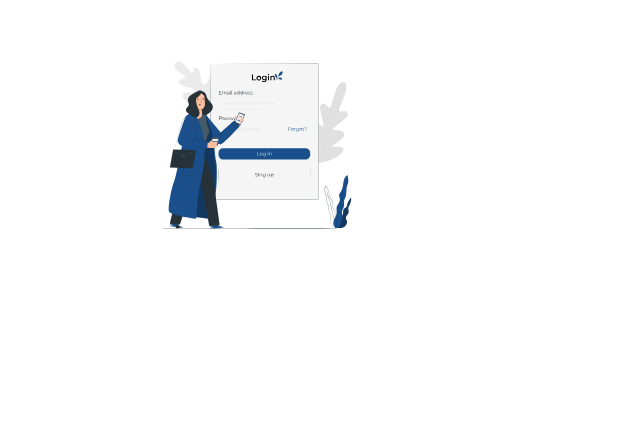
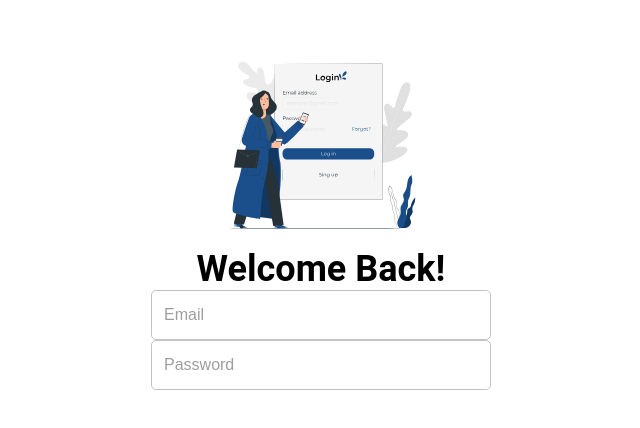
Before and after one commit to nichita000/railsware-test-task, a React (Create React App) app: page /login in a window 1280 px wide. Shown: the top 428 px of the page, without its empty margins (319-959 px from the left). Built offline with nearby package versions, Linux system fonts and the light colour scheme.

Commit message:
Add LoginForm component. Install formik in order to handle forms. Add TextField component

```diff
--- a/package.json
+++ b/package.json
@@ -10,6 +10,7 @@
     "@types/node": "^12.0.0",
     "@types/react": "^17.0.0",
     "@types/react-dom": "^17.0.0",
+    "formik": "^2.2.9",
     "react": "^17.0.2",
     "react-dom": "^17.0.2",
     "react-router-dom": "6",
--- /dev/null
+++ b/src/components/inputs/TextField/index.tsx
@@ -0,0 +1,68 @@
+import React, { useState } from "react";
+import styled from "styled-components";
+import { mapToThemeColors, mapToThemeSizes } from "../../../shared/theme-mappers";
+import TextFieldComponent from "./TextField.types";
+
+const TextField: TextFieldComponent = ({
+  className,
+  placeholder,
+  value: valueProp,
+  type,
+  name,
+  onChange,
+  ...props
+}) => {
+  const [value, setValue] = useState<string>(valueProp ?? '');
+
+  const handleOnChange = (event: React.ChangeEvent<HTMLInputElement>) => {
+    setValue(event.target.value);
+
+    if (onChange) {
+      onChange(event);
+    }
+  }
+
+  return (
+    <StyledTextFieldContainer>
+      <StyledTextField
+        className={className}
+        type={type}
+        placeholder={placeholder}
+        value={value}
+        name={name}
+        onChange={handleOnChange}
+      />
+    </StyledTextFieldContainer>
+  )
+}
+
+const StyledTextFieldContainer = styled.div`
+  width: ${props => mapToThemeSizes(props.theme).spacings.container}px;
+  position: relative;
+`;
+
+const StyledTextField = styled.input`
+  width: 100%;
+  height: 50px;
+  border-radius: 5px;
+  border: 1px solid;
+  border-color: ${props => mapToThemeColors(props.theme).inputs.border};
+  padding: 12px 12px;
+  box-sizing: border-box;
+  font-size: 16px;
+  color: ${props => mapToThemeColors(props.theme).inputs.color};
+  outline: none;
+  &:focus {
+    border-color: ${props => mapToThemeColors(props.theme).inputs.borderFocus};
+    color: ${props => mapToThemeColors(props.theme).inputs.colorFocus};
+    &::placeholder {
+      color: ${props => mapToThemeColors(props.theme).inputs.placeholderFocus};
+    }
+  }
+  &::placeholder {
+    color: ${props => mapToThemeColors(props.theme).inputs.placeholder};
+    opacity: .7;
+  }
+`;
+
+export default TextField;
--- /dev/null
+++ b/src/pages/Login/LoginForm.tsx
@@ -0,0 +1,44 @@
+import { useFormik } from 'formik';
+import styled from 'styled-components';
+import TextField from '../../components/inputs/TextField';
+import LoginFormComponent, { LoginFormValues } from './LoginForm.types';
+
+const LoginForm: LoginFormComponent = ({
+  onSubmit: onSubmitProp,
+}) => {
+  const handleSubmit = (values: LoginFormValues) => onSubmitProp(values);
+  const form = useFormik<LoginFormValues>({
+    initialValues: {
+      email: '',
+      password: '',
+    },
+    onSubmit: handleSubmit,
+  });
+
+  return (
+    <LoginFormContainer onSubmit={form.handleSubmit}>
+      <TextField
+        placeholder="Email"
+        name="email"
+        value={form.values.email}
+        onChange={form.handleChange}
+      />
+
+      <TextField
+        placeholder="Password"
+        name="password"
+        type="password"
+        value={form.values.password}
+        onChange={form.handleChange}
+      />
+    </LoginFormContainer>
+  );
+};
+
+const LoginFormContainer = styled.form`
+  display: flex;
+  flex-direction: column;
+  align-items: center;
+`;
+
+export default LoginForm;
--- a/src/pages/Login/index.tsx
+++ b/src/pages/Login/index.tsx
@@ -1,16 +1,28 @@
 import styled from 'styled-components';
 import LoginIllustration from '../../assets/images/login-illustration.svg';
+import Typography from '../../components/content/Typography';
+import LoginForm from './LoginForm';
+import { LoginFormValues } from './LoginForm.types';
 
-const Login = () => (
-  <LoginContainer>
-    <img src={LoginIllustration} alt="Login Illustration" />
+const Login = () => {
+  const handleSubmit = (values: LoginFormValues) => console.table(values);
 
+  return (
+    <LoginContainer>
+      <img src={LoginIllustration} alt="Login Illustration" />
 
-  </LoginContainer>
-);
+      <Typography heading>
+        Welcome Back!
+      </Typography>
+
+      <LoginForm onSubmit={handleSubmit} />
+    </LoginContainer>
+  );
+};
 
 const LoginContainer = styled.div`
   display: flex;
+  flex-direction: column;
   justify-content: flex-start;
   align-items: center;
 `;
```
Also changed, not shown: src/components/inputs/TextField/TextField.types.ts (added, +14 -0 lines), src/pages/Login/LoginForm.types.ts (added, +12 -0 lines), 1 other file (tests, documents, lock files or other folders).
